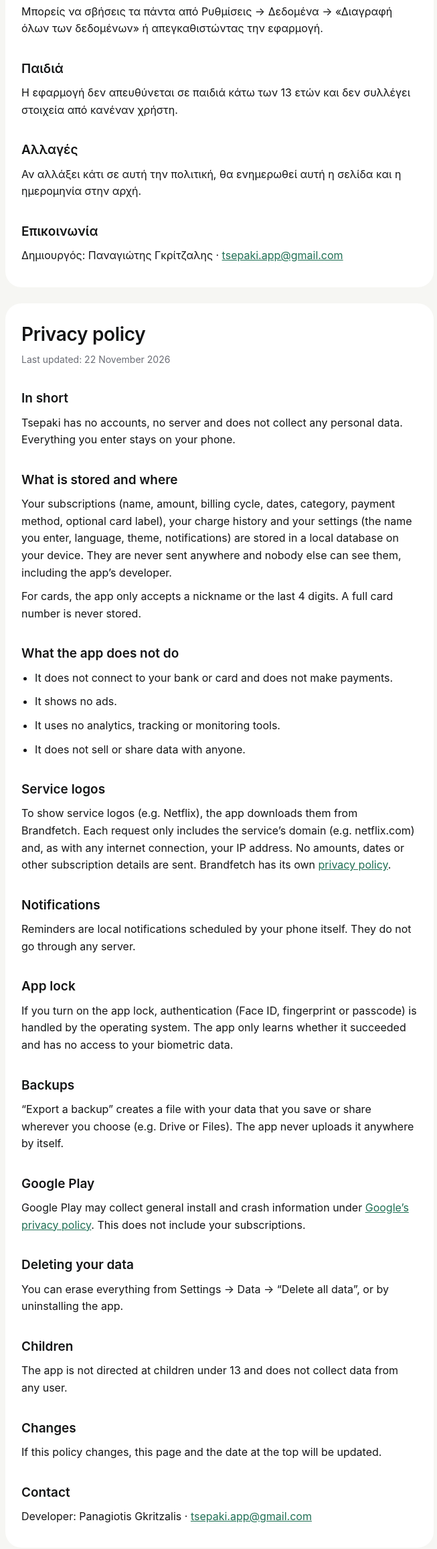
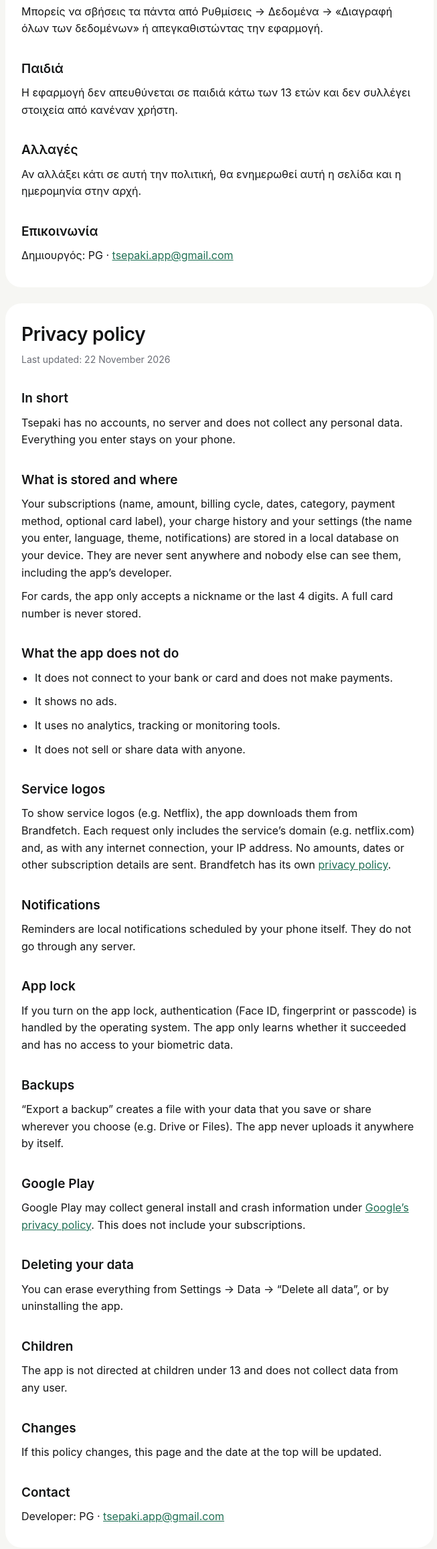
Before and after one commit to PanosGkritz/tsepaki, a website: page docs/privacy/index.html in a window 1280 px wide. Shown: the part 1761-4074 px from the top of the page at 67% size, without its empty margins (312-965 px from the left). Drawn offline with Linux system fonts and the light colour scheme.

```diff
--- a/docs/privacy/index.html
+++ b/docs/privacy/index.html
@@ -74,7 +74,7 @@
     <p>Αν αλλάξει κάτι σε αυτή την πολιτική, θα ενημερωθεί αυτή η σελίδα και η ημερομηνία στην αρχή.</p>
 
     <h2>Επικοινωνία</h2>
-    <p>Δημιουργός: Παναγιώτης Γκρίτζαλης · <a href="mailto:tsepaki.app@gmail.com">tsepaki.app@gmail.com</a></p>
+    <p>Δημιουργός: PG · <a href="mailto:tsepaki.app@gmail.com">tsepaki.app@gmail.com</a></p>
   </section>
 
   <section id="en" lang="en">
@@ -121,7 +121,7 @@
     <p>If this policy changes, this page and the date at the top will be updated.</p>
 
     <h2>Contact</h2>
-    <p>Developer: Panagiotis Gkritzalis · <a href="mailto:tsepaki.app@gmail.com">tsepaki.app@gmail.com</a></p>
+    <p>Developer: PG · <a href="mailto:tsepaki.app@gmail.com">tsepaki.app@gmail.com</a></p>
   </section>
 </main>
 </body>
```
